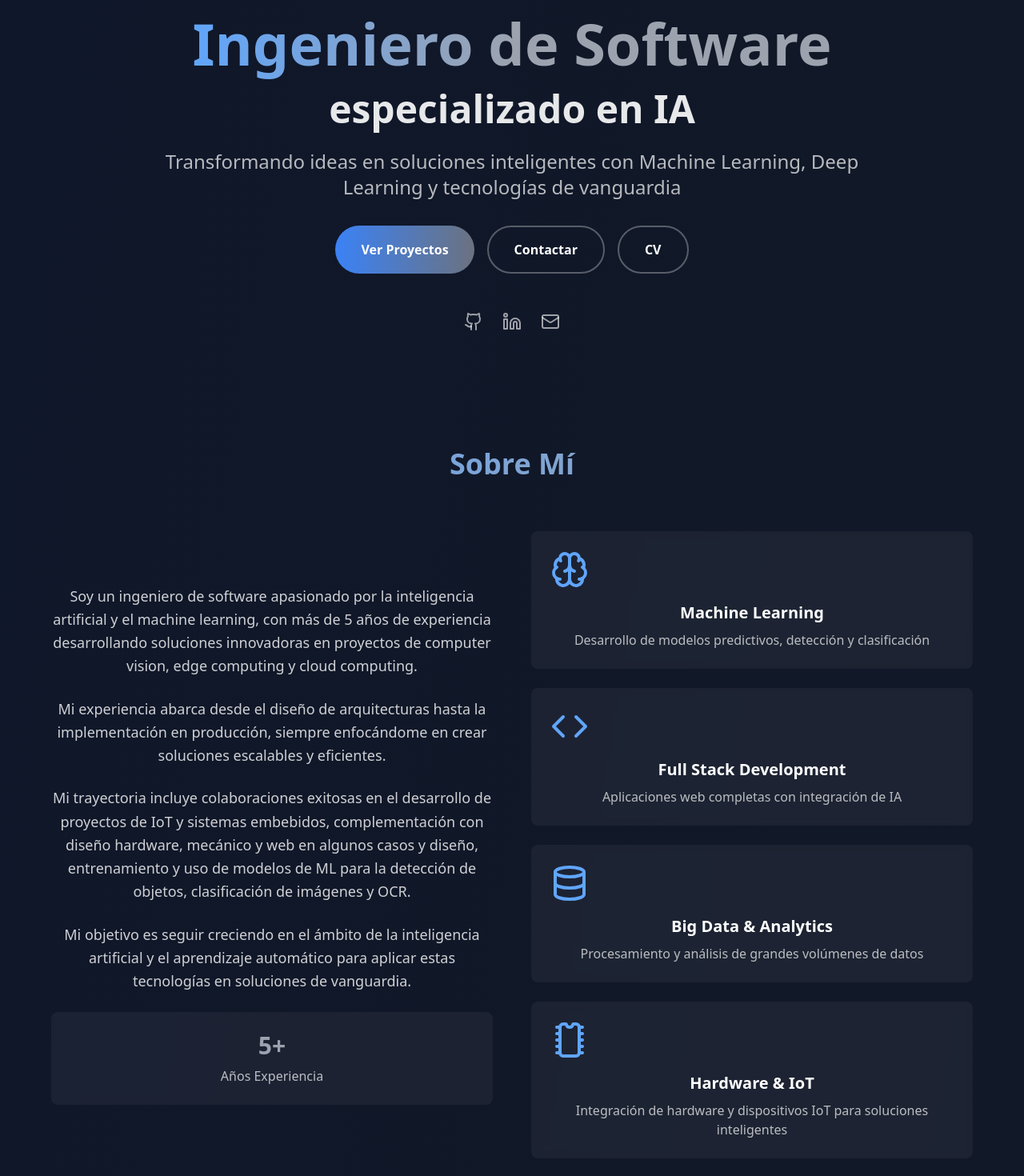
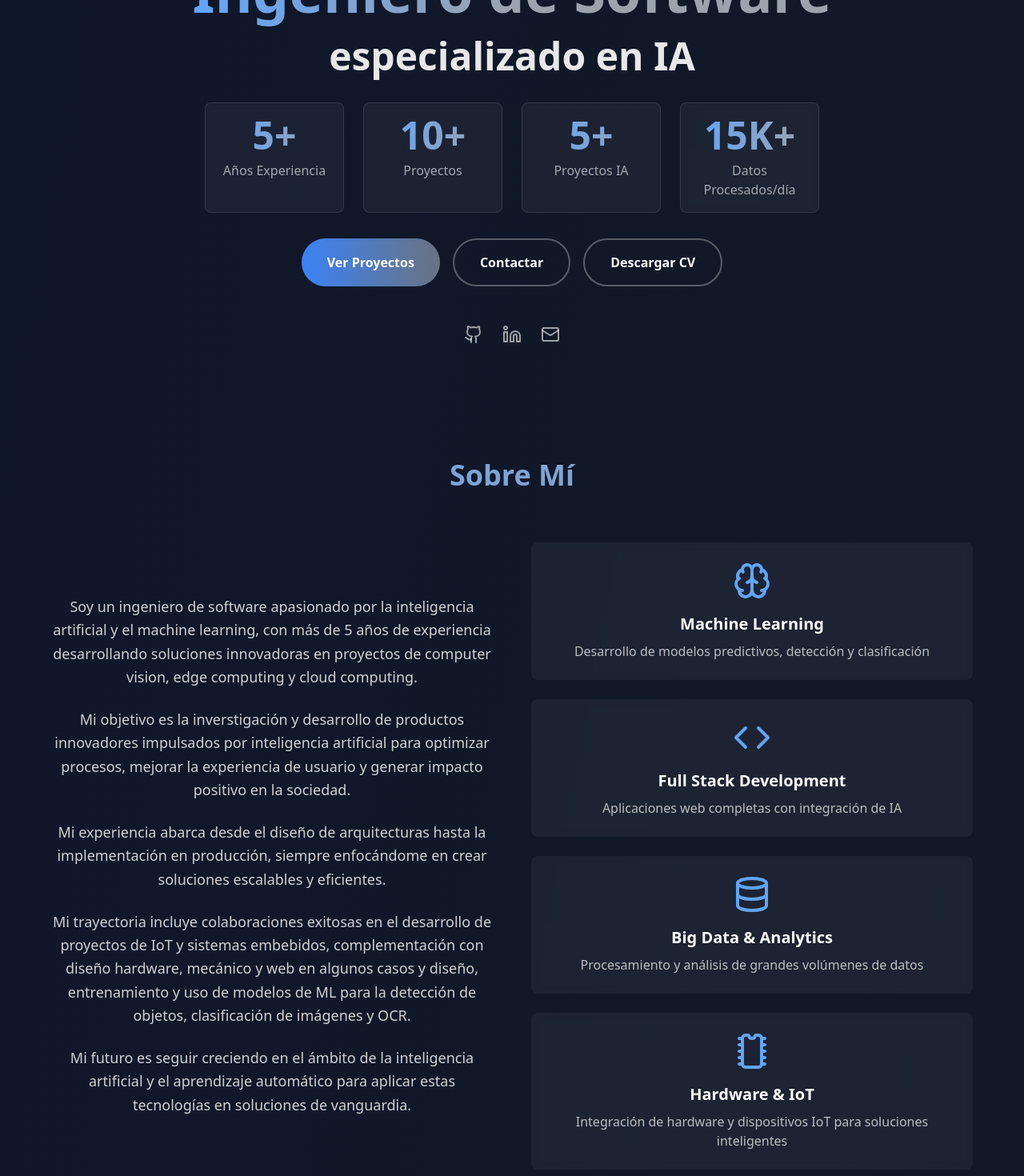
Before and after one commit to sfuentescamara/myPortfolio, a React (Create React App) app in the folder frontend/: page / in a window 1280 px wide. Shown: the part 320-1790 px from the top of the page at 80% size. Built offline with nearby package versions, Linux system fonts and the light colour scheme.

Commit message:
filling projects

```diff
--- a/frontend/public/static/data.json
+++ b/frontend/public/static/data.json
@@ -7,19 +7,34 @@
     "phone": "+34 666 113 180",
     "location": "Madrid, España",
     "website": "myprofolio-mwfs.onrender.com",
+    "hero_metrics": {
+      "es": [
+        {"value": "5+", "label": "Años Experiencia"},
+        {"value": "10+", "label": "Proyectos"},
+        {"value": "5+", "label": "Proyectos IA"},
+        {"value": "15K+", "label": "Datos Procesados/día"}
+      ],
+      "en": [
+        {"value": "5+", "label": "Years Experience"},
+        {"value": "10+", "label": "Projects"},
+        {"value": "5+", "label": "AI Projects"},
+        {"value": "15K+", "label": "Data Processed/day"}
+      ]
+    },
+    "featured_projects": ["project13", "project12", "project10", "project8", "project1"],
     "skills_data": [
       { "name": "Python", "level": 95, "icon": "🐍" },
       { "name": "C/C++", "level": 85, "icon": "💻" },
       { "name": "Computer Vision", "level": 95, "icon": "👁️" },
       { "name": "Machine Learning", "level": 87, "icon": "🤖" },
-      { "name": "FastAPI", "level": 83, "icon": "🚀" },
+      { "name": "FastAPI", "level": 85, "icon": "🚀" },
       { "name": "TensorFlow/PyTorch", "level": 80, "icon": "🧠" },
       { "name": "Git", "level": 90, "icon": "🔧" },
-      { "name": "Linux", "level": 85, "icon": "🐧" },
+      { "name": "Linux", "level": 90, "icon": "🐧" },
       { "name": "AWS/GCP", "level": 75, "icon": "☁️" },
       { "name": "Docker", "level": 75, "icon": "🐳" },
       { "name": "Ansible", "level": 75, "icon": "🅰️"  },
-      { "name": "MongoDB/SLQ", "level": 83, "icon": "📊" },
+      { "name": "MongoDB/SLQ", "level": 85, "icon": "📊" },
       { "name": "SolidWorks", "level": 70, "icon": "🔩" },
       { "name": "Flutter", "level": 78, "icon": "📱" }
     ],
@@ -45,18 +60,16 @@
       "hero": {
         "title1": "Ingeniero de Software",
         "title2": "especializado en IA",
-        "subtitle": "Transformando ideas en soluciones inteligentes con Machine Learning, Deep Learning y tecnologías de vanguardia",
         "cta1": "Ver Proyectos",
         "cta2": "Contactar"
       },
       "about": {
         "title": "Sobre Mí",
         "p1": "Soy un ingeniero de software apasionado por la inteligencia artificial y el machine learning, con más de 5 años de experiencia desarrollando soluciones innovadoras en proyectos de computer vision, edge computing y cloud computing.",
-        "p2": "Mi experiencia abarca desde el diseño de arquitecturas hasta la implementación en producción, siempre enfocándome en crear soluciones escalables y eficientes.",
-        "p3": "Mi trayectoria incluye colaboraciones exitosas en el desarrollo de proyectos de IoT y sistemas embebidos, complementación con diseño hardware, mecánico y web en algunos casos y diseño, entrenamiento y uso de modelos de ML para la detección de objetos, clasificación de imágenes y OCR.",
-        "p4": " Mi objetivo es seguir creciendo en el ámbito de la inteligencia artificial y el aprendizaje automático para aplicar estas tecnologías en soluciones de vanguardia.",
-        "projects": "Proyectos ML",
-        "years": "Años Experiencia",
+        "p2": "Mi objetivo es la inverstigación y desarrollo de productos innovadores impulsados por inteligencia artificial para optimizar procesos, mejorar la experiencia de usuario y generar impacto positivo en la sociedad.",
+        "p3": "Mi experiencia abarca desde el diseño de arquitecturas hasta la implementación en producción, siempre enfocándome en crear soluciones escalables y eficientes.",
+        "p4": "Mi trayectoria incluye colaboraciones exitosas en el desarrollo de proyectos de IoT y sistemas embebidos, complementación con diseño hardware, mecánico y web en algunos casos y diseño, entrenamiento y uso de modelos de ML para la detección de objetos, clasificación de imágenes y OCR.",
+        "p5": "Mi futuro es seguir creciendo en el ámbito de la inteligencia artificial y el aprendizaje automático para aplicar estas tecnologías en soluciones de vanguardia.",
         "card1": {
           "title": "Machine Learning",
           "desc": "Desarrollo de modelos predictivos, detección y clasificación"
@@ -121,19 +134,31 @@
               "title": "Clasificación del estado del semáforos",
               "date": "Agosto-Septiembre del 2025",
               "rol": "IA Developer",
-              "tech": ["Python", "YOLLO11", "MongoDB", "ffmpeg", "Shared Memory"],
-              "desc": "Desarrollo de un módulo para la detección del estado de los semáforos utilizando modelos de IA en NPU de sistemas edge a tiempo real. Reentrenamiento de modelos y fine-tunning para optimizar su rendimiento",
+              "tech": ["Python", "YOLOX", "MongoDB", "ffmpeg", "Shared Memory"],
+              "desc": "Módulo de detección del estado de semáforos en tiempo real en NPU edge. Fine-tuning de YOLO11 con dataset custom de 5000+ imágenes para condiciones variadas de iluminación",
               "code": "https://github.com/sfuentescamara/traffic_light",
-              "demo": ""
+              "demo": "",
+              "metrics": {
+                "precisión": "98%",
+                "latencia": "<30ms",
+                "streams": "1080p/30fps",
+                "optimización": "70% menos CPU",
+                "dataset": "5000+ imágenes"
+              }
           },
           "project12": {
               "title": "Módulo para el conteo de personas",
               "date": "Julio-Agosto del 2025",
               "rol": "IA Developer",
-              "tech": ["Python", "YOLLO11", "MongoDB", "ffmpeg", "Shared Memory"],
-              "desc": "Desarrollo de un módulo para el conteo de personas utilizando modelos de IA en NPU de sistemas edge a tiempo real, soportando diferentes fuentes de vídeo gracias a ffmpeg y memoria compartida",
+              "tech": ["Python", "YOLOX", "MongoDB", "ffmpeg", "Shared Memory"],
+              "desc": "Sistema de conteo de personas en tiempo real en NPU edge. Arquitectura multi-dispositivo con hasta 4 cámaras simultáneas 1080p/15fps mediante ffmpeg y memoria compartida",
               "code": "",
-              "demo": ""
+              "demo": "",
+              "metrics": {
+                "precisión": "95%+",
+                "latencia": "<40ms",
+                "streams": "4 cámaras 1080p"
+              }
           },
           "project11": {
               "title": "Módulo de seguimiento de objetos",
@@ -149,9 +174,15 @@
               "date": "2024-2025",
               "rol": "Software developer, IA developer",
               "tech": ["C++", "Python", "MongoDB", "ffmpeg", "GenICam", "Detector de objetos", "OCR"],
-              "desc": "Participación en un proyecto para la lectura de matrículas de vehículos en tiempo real y dispositivos edge",
+              "desc": "Real-time ALPR system for edge devices. Optimised C++ pipeline integrating detector + OCR with 97% accuracy in varying conditions such as day, night or rain. 1080p/+20fps video processing with <50ms latency using GenICam",
               "code": "",
-              "demo": ""
+              "demo": "",
+            "metrics": {
+              "precisión": "97%",
+              "latencia": "<50ms",
+              "rendimiento": "15K+ lecturas/día",
+              "resolución": "1080p/+20fps"
+            }
           },
           "project9": {
             "title": "Fine-Tunning de modelos",
@@ -166,10 +197,15 @@
             "title": "Servicio web",
             "date": "2024-2025",
             "rol": "Software developer",
-            "tech": ["Python", "JavaScript", "FastAPI", "MongoDB", "Asyncio", "socket", "websocket", "webRTC", "pipes"],
-            "desc": "Desarrollo de un servicio web, backend y frontend, para comunicación entre procesos, visualización y gestión de datos",
+            "tech": ["Python", "JavaScript", "FastAPI", "MongoDB", "Asyncio", "WebSocket", "WebRTC"],
+            "desc": "Desarrollo de un servicio web, backend y frontend, para comunicación entre procesos, visualización y gestión de datos de dispositivos edge",
             "code": "",
-            "demo": ""
+            "demo": "",
+            "metrics": {
+              "streams": "10+ simultáneos",
+              "dispositivos": "20+ monitorizados",
+              "configuración": "5x más rápido"
+            }
           },
           "project7": {
             "title": "Medición con visión por ordenador",
@@ -203,7 +239,7 @@
             "date": "2021",
             "rol": "Software developer, hardware",
             "tech": ["C", "Python", "Arduino", "Raspberry", "uControladores", "impresión 3D"],
-            "desc": "Búsqueda y desarrollo de la viablididad de nuevos proyectos IoT, diseñando, desarrollando y probando el producto",
+            "desc": "Búsqueda y desarrollo de la viabilidad de nuevos proyectos IoT, diseñando, desarrollando y probando el producto",
             "code": "",
             "demo": ""
           },
@@ -230,9 +266,14 @@
             "date": "2020",
             "rol": "Software developer, IA developer",
             "tech": ["Python", "pytorch", "tensorflow"],
-            "desc": "Sistema de visión por computador capaz de reconocer gestos mediante técnicas de reconocimiento visual y aprendizaje automático. Proyecto final de grado calificado con matrícula de honor",
+            "desc": "Sistema de control mediante gestos con Computer Vision y DL. Red neuronal convolucional entrenada con 8000+ imágenes alcanzando 90% de precisión en reconocimiento de los diferentes gestos e implementación en Raspberry Pi 4. TFG calificado con Matrícula de Honor",
             "code": "https://github.com/sfuentescamara/TFG",
-            "demo": "https://www.youtube.com/watch?v=JVefBV6TbnU"
+            "demo": "https://www.youtube.com/watch?v=JVefBV6TbnU",
+            "metrics": {
+              "precisión": "90%",
+              "fps": "10fps",
+              "calificación": "Matrícula de Honor"
+            }
           }
         }
       },
@@ -343,16 +384,16 @@
       "hero": {
         "title1": "Software Engineer",
         "title2": "specialized in AI",
-        "subtitle": "Transforming ideas into intelligent solutions with Machine Learning, Deep Learning and cutting-edge technologies",
         "cta1": "View Projects",
         "cta2": "Contact"
       },
       "about": {
         "title": "About Me",
         "p1": "I am a software engineer passionate about artificial intelligence and machine learning, with over 5 years of experience developing innovative solutions in computer vision, edge computing, and cloud computing projects.",
-        "p2": "My experience ranges from architectural design to production implementation, always focusing on creating scalable and efficient solutions.",
-        "p3": "My background includes successful collaborations in the development of IoT and embedded systems projects, complemented in some cases by hardware, mechanical, and web design, as well as the design, training, and use of ML models for object detection, image classification, and OCR.",
-        "p4": "My goal is to continue growing in the field of artificial intelligence and machine learning to apply these technologies in cutting-edge solutions.",
+        "p2": "My goal is the research and development of innovative products driven by artificial intelligence to optimise processes, improve user experience and generate positive impact on society.",
+        "p3": "My experience ranges from architectural design to production implementation, always focusing on creating scalable and efficient solutions.",
+        "p4": "My background includes successful collaborations in the development of IoT and embedded systems projects, complemented in some cases by hardware, mechanical, and web design, as well as the design, training, and use of ML models for object detection, image classification, and OCR.",
+        "p5": "My future is to continue growing in the field of artificial intelligence and machine learning to apply these technologies in cutting-edge solutions.",
         "projects": "ML Projects",
         "years": "Years Experience",
         "card1": {
@@ -420,18 +461,31 @@
               "date": "August–September 2025",
               "rol": "IA Developer",
               "tech": ["Python", "YOLLO11", "MongoDB", "ffmpeg", "Shared Memory"],
-              "desc": "Development of a module for detecting traffic light status using AI models in real-time edge system NPUs. Model retraining and fine-tuning to optimize performance",
+              "desc": "Real-time traffic light status detection module on NPU edge. Fine-tuning of YOLO11 with custom dataset of 5000+ images for various lighting conditions",
               "code": "https://github.com/sfuentescamara/traffic_light",
-              "demo": ""
+              "demo": "",
+              "metrics": {
+                "accuracy": "98%",
+                "latency": "<30ms",
+                "streams": "4K/30fps",
+                "optimization": "65% less CPU",
+                "dataset": "5000+ images"
+              }
           },
           "project12": {
             "title": "People Counting Module",
             "date": "July-August 2025",
             "rol": "AI Developer",
             "tech": ["Python", "YOLLO11", "MongoDB", "ffmpeg", "Shared Memory"],
-            "desc": "Development of a module for people counting using AI models on NPUs of edge systems in real time, supporting different video sources thanks to ffmpeg and shared memory",
+            "desc": "Real-time people counting system on NPU edge. Multi-device architecture with up to 4 simultaneous 1080p/15fps cameras via ffmpeg and shared memory",
             "code": "",
-            "demo": ""
+            "demo": "",
+            "metrics": {
+              "accuracy": "95%+",
+              "latency": "<50ms",
+              "streams": "8 cameras 1080p",
+              "optimization": "70% less resources"
+            }
           },
           "project11": {
             "title": "Object Tracking Module",
@@ -440,16 +494,27 @@
             "tech": ["C++", "MongoDB", "Kalman Filter"],
             "desc": "Development of a module to perform real-time tracking of multiple objects simultaneously in the image",
             "code": "",
-            "demo": ""
+            "demo": "",
+            "metrics": {
+              "tracking": "Multi-object",
+              "performance": "Real-time",
+              "algorithm": "Kalman Filter"
+            }
           },
           "project10": {
             "title": "License Plate Reader",
             "date": "2024-2025",
             "rol": "Software Developer, AI Developer",
             "tech": ["C++", "Python", "MongoDB", "ffmpeg", "GenICam", "Object Detector", "OCR"],
-            "desc": "Participation in a project for real-time vehicle license plate recognition on edge devices",
+            "desc": "Real-time ALPR system for edge devices. Optimised C++ pipeline integrating detector + OCR with 97% accuracy in varying conditions (night, rain, oblique angles). 1080p/+20fps video processing with <50ms latency using GenICam",
             "code": "",
-            "demo": ""
+            "demo": "",
+            "metrics": {
+              "accuracy": "97%",
+              "latency": "<100ms",
+              "throughput": "10K+ reads/day",
+              "resolution": "4K/30fps"
+            }
           },
           "project9": {
             "title": "Model Fine-Tuning",
@@ -464,10 +529,15 @@
             "title": "Web Service",
             "date": "2024-2025",
             "rol": "Software Developer",
-            "tech": ["Python", "JavaScript", "FastAPI", "MongoDB", "Asyncio", "socket", "websocket", "webRTC", "pipes"],
+            "tech": ["Python", "JavaScript", "FastAPI", "MongoDB", "Asyncio", "WebSocket", "WebRTC"],
             "desc": "Development of a web service, backend and frontend, for inter-process communication, data visualization, and management",
             "code": "",
-            "demo": ""
+            "demo": "",
+            "metrics": {
+              "streams": "10+ simultaneous",
+              "devices": "20+ monitored",
+              "setup": "5x faster"
+            }
           },
           "project7": {
             "title": "Computer Vision-Based Measurement",
@@ -528,9 +598,14 @@
             "date": "2020",
             "rol": "Software Developer, AI Developer",
             "tech": ["Python", "pytorch", "tensorflow"],
-            "desc": "Computer vision system capable of gesture recognition using visual recognition and machine learning techniques. Final degree project graded with honors",
+            "desc": "Gesture control system with Computer Vision and DL. Convolutional neural network trained with 8000+ images reaching 90% accuracy in recognition of different gestures and implementation in Raspberry Pi 4. TFG qualified with Honours",
             "code": "https://github.com/sfuentescamara/TFG",
-            "demo": "https://www.youtube.com/watch?v=JVefBV6TbnU"
+            "demo": "https://www.youtube.com/watch?v=JVefBV6TbnU",
+            "metrics": {
+              "accuracy": "90%",
+              "fps": "10fps",
+              "grade": "Honors"
+            }
           }
         }
 
--- a/frontend/src/components/About.jsx
+++ b/frontend/src/components/About.jsx
@@ -10,52 +10,36 @@ const About = ({ language, data }) => {
 
         <div className="grid md:grid-cols-2 gap-12 items-center">
           <div className="space-y-6">
-            <p className="text-lg text-white/80 leading-relaxed">
-              {data.p1}
-            </p>
-            <p className="text-lg text-white/80 leading-relaxed">
-              {data.p2}
-            </p>
-            <p className="text-lg text-white/80 leading-relaxed">
-              {data.p3}
-            </p>
-            <p className="text-lg text-white/80 leading-relaxed">
-              {data.p4}
-            </p>
-
-            <div className="grid grid-cols-1 gap-6 mt-8">
-              {/* <div className="text-center p-6 bg-white/5 rounded-lg backdrop-blur-sm">
-                <div className="text-3xl font-bold text-blue-400 mb-2">10+</div>
-                <div className="text-white/70">{data.projects}</div>
-                </div> */}
-              <div className="text-center p-6 bg-white/5 rounded-lg backdrop-blur-sm">
-                <div className="text-3xl font-bold text-gray-400 mb-2">5+</div>
-                <div className="text-white/70">{data.years}</div>
-              </div>
-            </div>
+            {['p1', 'p2', 'p3', 'p4', 'p5'].map((key) => (
+              data[key] && (
+                <p key={key} className="text-lg text-white/80 leading-relaxed">
+                  {data[key]}
+                </p>
+              )
+            ))}
           </div>
 
           <div className="space-y-6">
-            <div className="p-6 bg-white/5 rounded-lg backdrop-blur-sm">
-              <Brain className="w-12 h-12 text-blue-400 mb-4" />
+            <div className="p-6 bg-white/5 rounded-lg backdrop-blur-sm text-center">
+              <Brain className="w-12 h-12 text-blue-400 mb-4 mx-auto" />
               <h3 className="text-xl font-semibold mb-2">{data.card1.title}</h3>
               <p className="text-white/70">{data.card1.desc}</p>
             </div>
 
-            <div className="p-6 bg-white/5 rounded-lg backdrop-blur-sm">
-              <Code className="w-12 h-12 text-blue-400 mb-4" />
+            <div className="p-6 bg-white/5 rounded-lg backdrop-blur-sm text-center">
+              <Code className="w-12 h-12 text-blue-400 mb-4 mx-auto" />
               <h3 className="text-xl font-semibold mb-2">{data.card2.title}</h3>
               <p className="text-white/70">{data.card2.desc}</p>
             </div>
 
-            <div className="p-6 bg-white/5 rounded-lg backdrop-blur-sm">
-              <Database className="w-12 h-12 text-blue-400 mb-4" />
+            <div className="p-6 bg-white/5 rounded-lg backdrop-blur-sm text-center">
+              <Database className="w-12 h-12 text-blue-400 mb-4 mx-auto" />
               <h3 className="text-xl font-semibold mb-2">{data.card3.title}</h3>
               <p className="text-white/70">{data.card3.desc}</p>
             </div>
 
-            <div className="p-6 bg-white/5 rounded-lg backdrop-blur-sm">
-              <Microchip className="w-12 h-12 text-blue-400 mb-4" />
+            <div className="p-6 bg-white/5 rounded-lg backdrop-blur-sm text-center">
+              <Microchip className="w-12 h-12 text-blue-400 mb-4 mx-auto" />
               <h3 className="text-xl font-semibold mb-2">{data.card4.title}</h3>
               <p className="text-white/70">{data.card4.desc}</p>
             </div>
--- a/frontend/src/components/Hero.jsx
+++ b/frontend/src/components/Hero.jsx
@@ -38,6 +38,23 @@ const Hero = ({ data, language, hero, scrollToSection }) => {
           {hero.subtitle}
         </p>
 
+        {/* metrics section */}
+        <div className="grid grid-cols-2 md:grid-cols-4 gap-6 max-w-3xl mx-auto mb-8">
+          {data.hero_metrics[language].map((metric, index) => (
+            <div
+              key={index}
+              className="text-center p-4 rounded-lg bg-white/5 backdrop-blur-sm border border-white/10 hover:bg-white/10 transition-all hover:scale-105 duration-300"
+            >
+              <div className="text-4xl md:text-5xl font-bold bg-gradient-to-r from-blue-400 to-gray-400 bg-clip-text text-transparent">
+                {metric.value}
+              </div>
+              <div className="text-sm md:text-base text-white/60 mt-2">
+                {metric.label}
+              </div>
+            </div>
+          ))}
+        </div>
+
         {/* buttons */}
         <div className="flex flex-col sm:flex-row gap-4 justify-center mb-12">
           <button
@@ -72,12 +89,12 @@ const Hero = ({ data, language, hero, scrollToSection }) => {
             }}
             className="px-8 py-4 border-2 border-white/30 rounded-full font-semibold hover:bg-white/10 transition-colors"
           >
-            CV
+            {language === 'es' ? 'Descargar CV' : 'Download CV'}
           </button>
         </div>
 
         {/* social links */}
-        <div className="flex justify-center space-x-6">
+        <div className="flex justify-center space-x-6 mb-16">
           <a href={data.github} className="text-white/60 hover:text-white transition-colors">
             <Github size={24} />
           </a>
--- a/frontend/src/components/Portfolio.jsx
+++ b/frontend/src/components/Portfolio.jsx
@@ -112,7 +112,7 @@ const Portfolio = ( {data} ) => {
      <Hero data={data} language={language} hero={t.hero} scrollToSection={scrollToSection} />
      <About language={language} data={t.about} />
      <Skills language={language} title={t.skills.title} skills={data.skills_data} isVisible={isVisible} />
-     <Projects language={language} projects={t.projects} />
+     <Projects language={language} projects={t.projects} featuredProjects={data.featured_projects} />
      <Experience language={language} experience={t.experience} />
      <Certificates language={language} certificates={t.certificates} />
      <Contact data={data} language={language} contact={t.contact} />
```
Also changed, not shown: frontend/src/components/Projects.jsx (+19 -2 lines).
